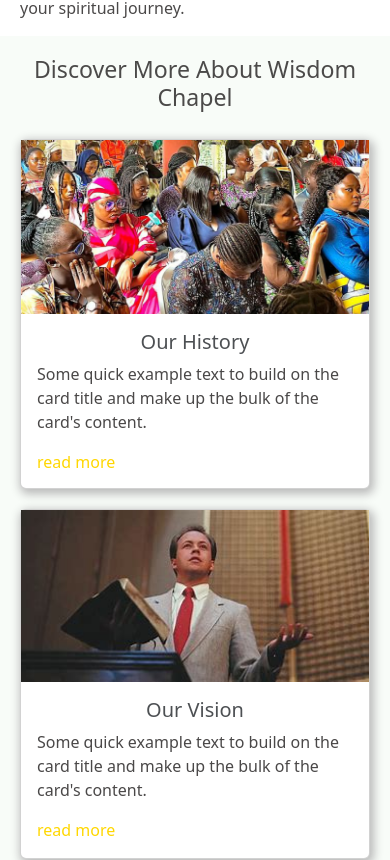
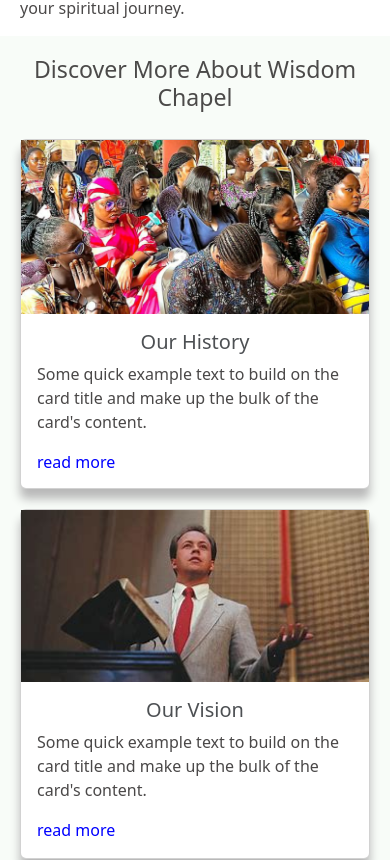
Before and after one commit to Son-of-Grace-001/WISDOM-CHURCH, a React (Create React App) app: page / in a window 390 px wide. Shown: the part 1256-2116 px from the top of the page. Built offline with nearby package versions, Linux system fonts and the light colour scheme.

Commit message:
removing link color

```diff
--- a/src/component/css/Home.css
+++ b/src/component/css/Home.css
@@ -51,7 +51,7 @@
 .card{
   height: 350px;
   width: 100%;
-  box-shadow: 2px 3px 10px 2px #b9b9b9;
+  box-shadow: 0px 10px 10px  #b9b9b9;
   transition: 0.5s ease-in-out;
 }
 .card:hover{
@@ -71,7 +71,7 @@ h1,h2,h3,h4,h5,h6{
 }
 
 .card-link{
-  color: gold;
+  color: blue;
 }
 
 .upcoming{
@@ -161,7 +161,7 @@ input{
   padding-left: 60px;
   padding-right: 60px;
   padding-top: 30px;
-  box-shadow: 5px 5px 10px #b9b9b9;
+  box-shadow: 0px 10px 10px  #b9b9b9;
 }
 .weekly{
   text-align: center;
@@ -280,5 +280,10 @@ input{
   .time{
     display: block;
   }
-
+  .card{
+    transition: none;
+  }
+  .card:hover{
+    transform: none;
+  }
 }
```
